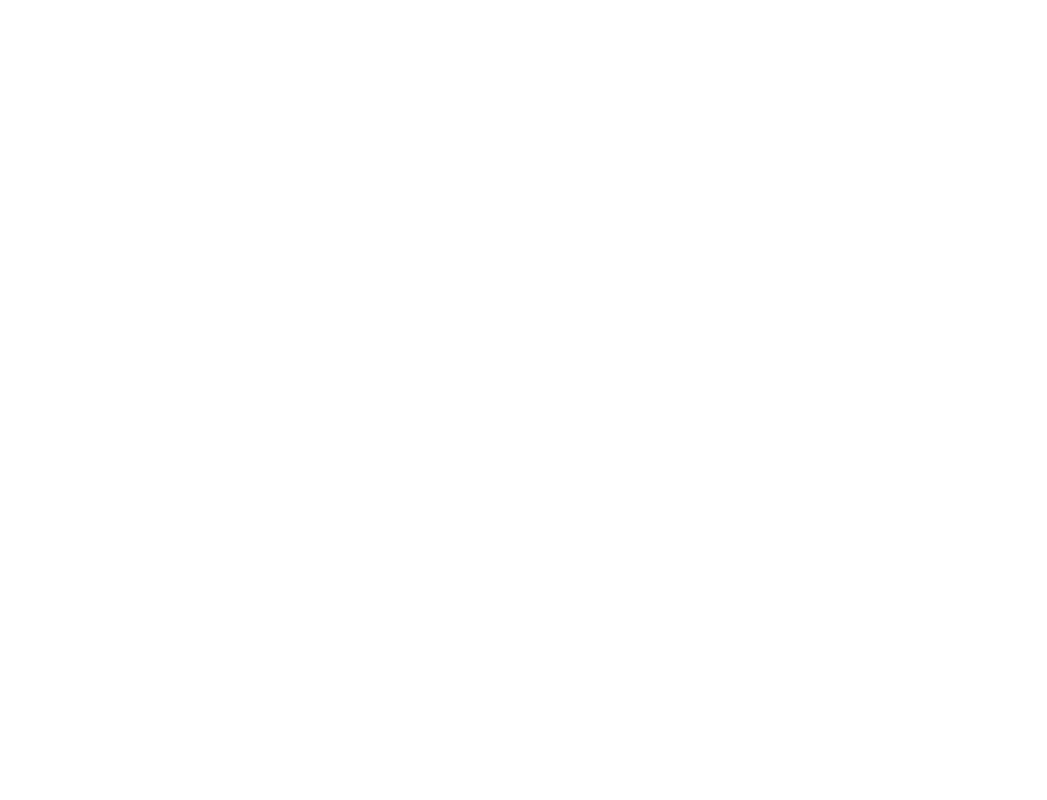
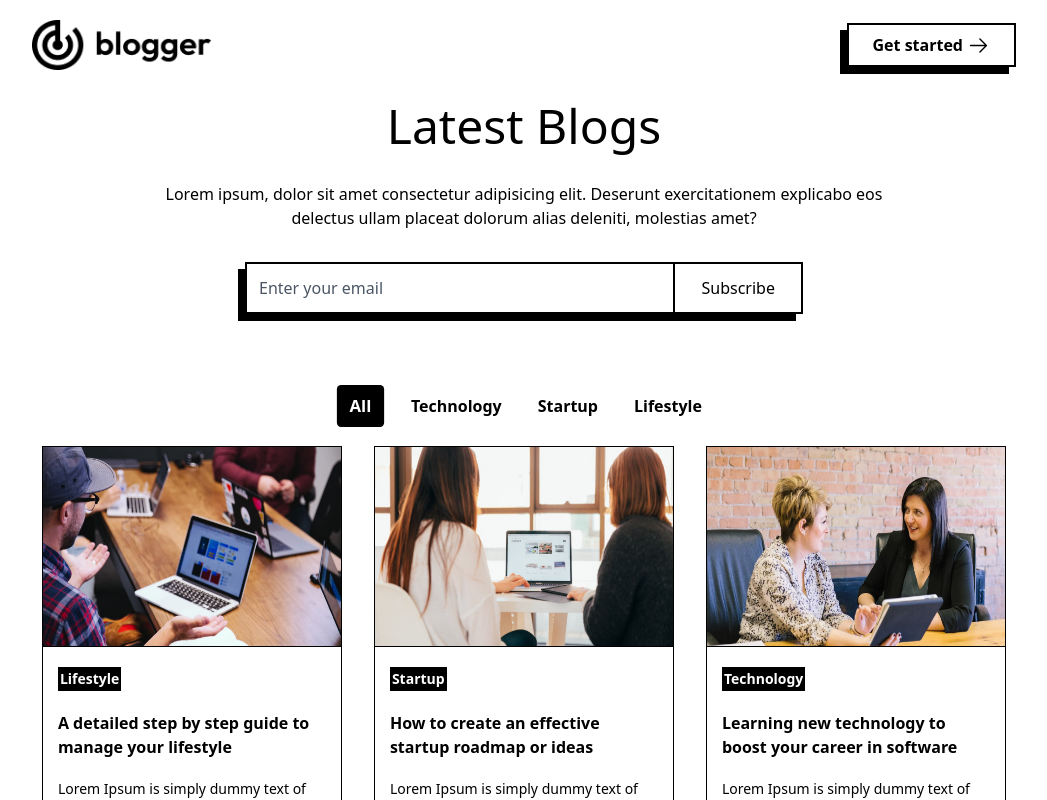
Before and after one commit to anonymous298/Full-Stack-Blog-App, a Next.js app: page / in a window 1280 px wide. Shown: the top 800 px of the page, without its empty margins (116-1163 px from the left). Built offline with nearby package versions, Linux system fonts and the light colour scheme.

Commit message:
main page.js updated

```diff
--- a/app/page.js
+++ b/app/page.js
@@ -1,9 +1,18 @@
+import BlogsHero from "@/components/BlogsHero";
+import Footer from "@/components/Footer";
+import Navbar from "@/components/Navbar";
 import Image from "next/image";
 
 export default function Home() {
   return (
     <div>
+       {/* Navbar component */}
+       <Navbar />
 
+      {/* Main blog display component */}
+      <BlogsHero />
+
+      <Footer />
     </div>
   );
 }
```
